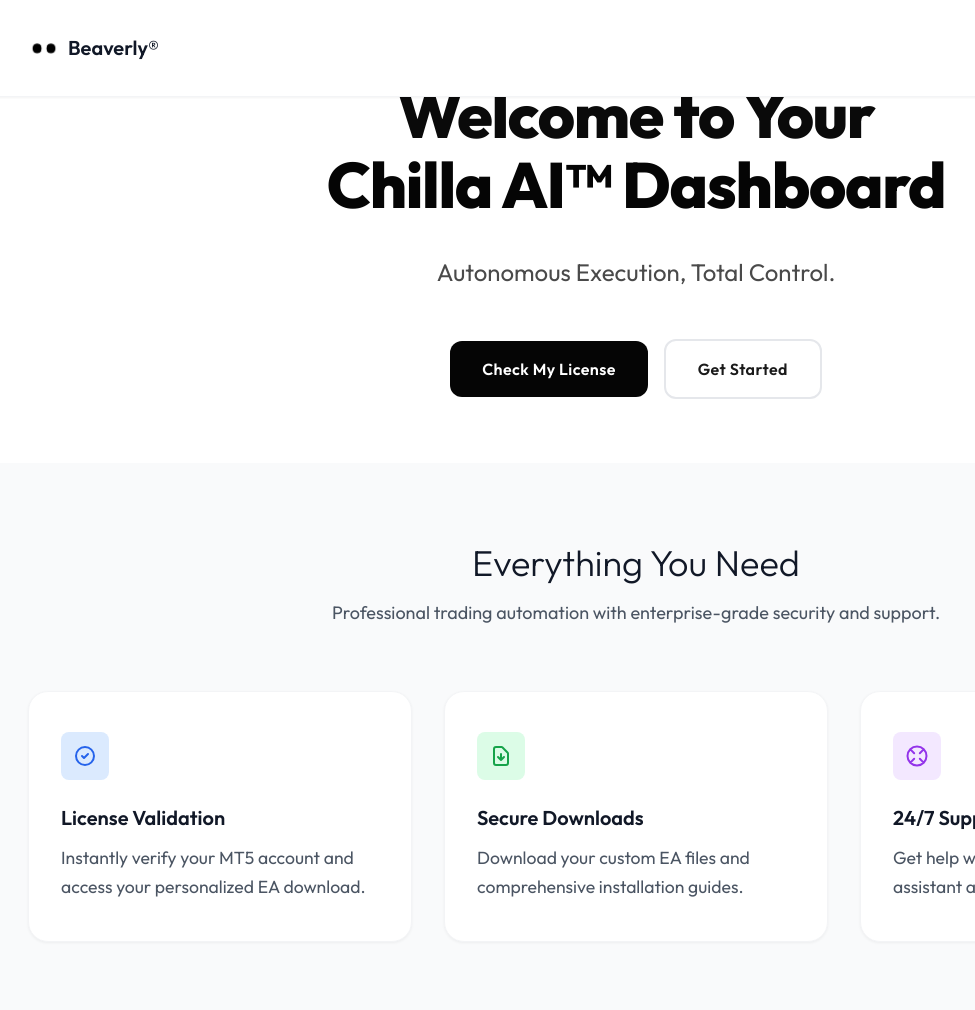
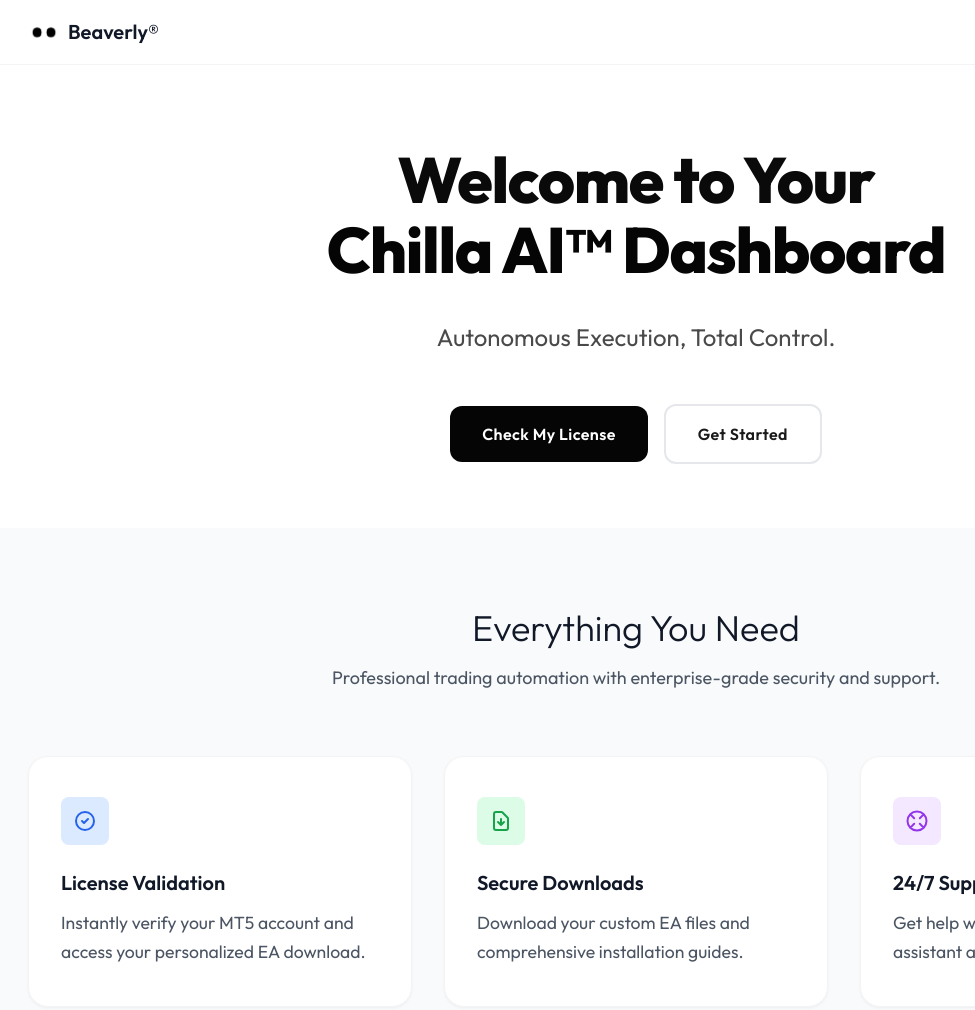
Before and after one commit to BeaverlyGithub/Beaverlywebapp, a website: page index.html in a window 1280 px wide. Shown: the top 1010 px of the page, without its empty margins (4-979 px from the left). Drawn offline with nearby package versions, Linux system fonts and the light colour scheme.

Commit message:
try to revert nav

```diff
--- a/css/styles.css
+++ b/css/styles.css
@@ -166,14 +166,11 @@
 
 /* Navigation Enhancements - Beaverly Style */
 nav {
-   position: fixed;
-  top: 0;
-  width: 100%;
+
     background: rgba(255, 255, 255, 0.95);
     backdrop-filter: blur(10px);
     border-bottom: 1px solid rgba(229, 231, 235, 0.5);
-z-index: 1000;
-  padding: 1rem 0;
+
 }
 
 nav a {
```
